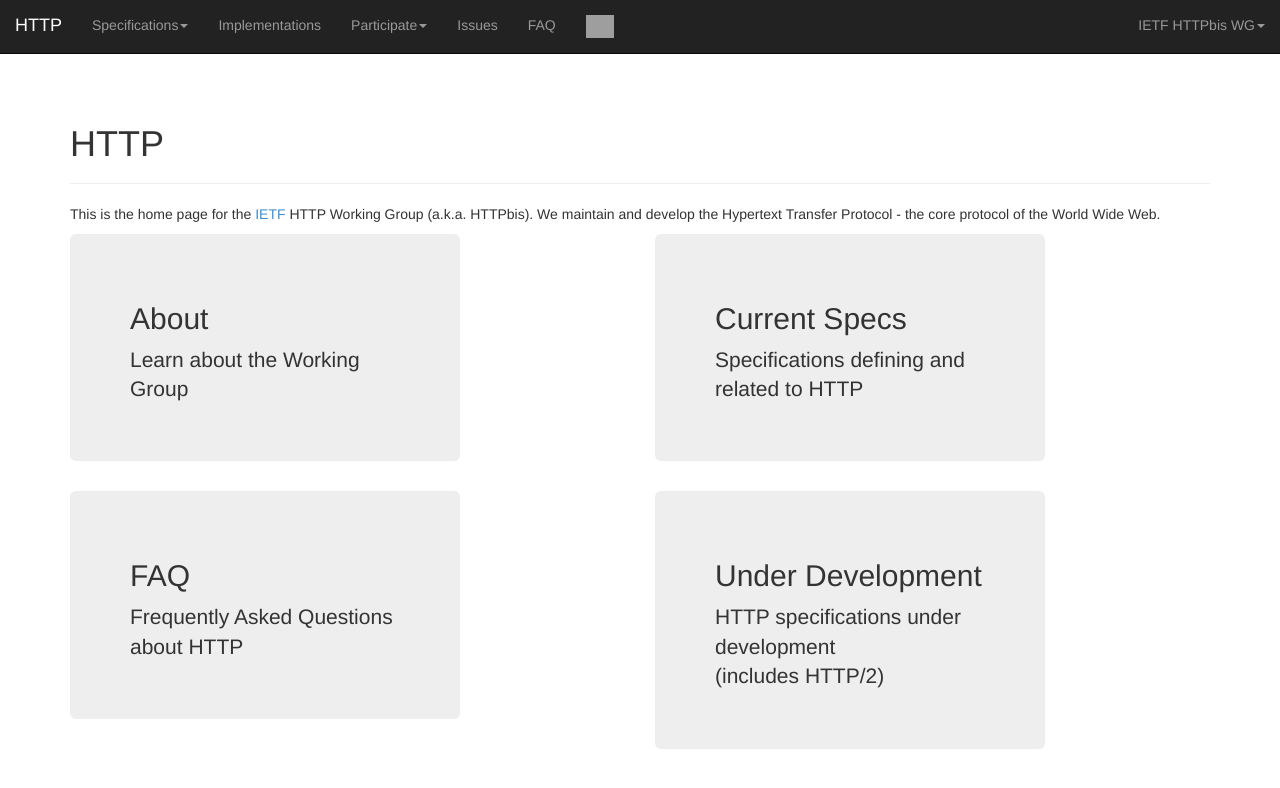
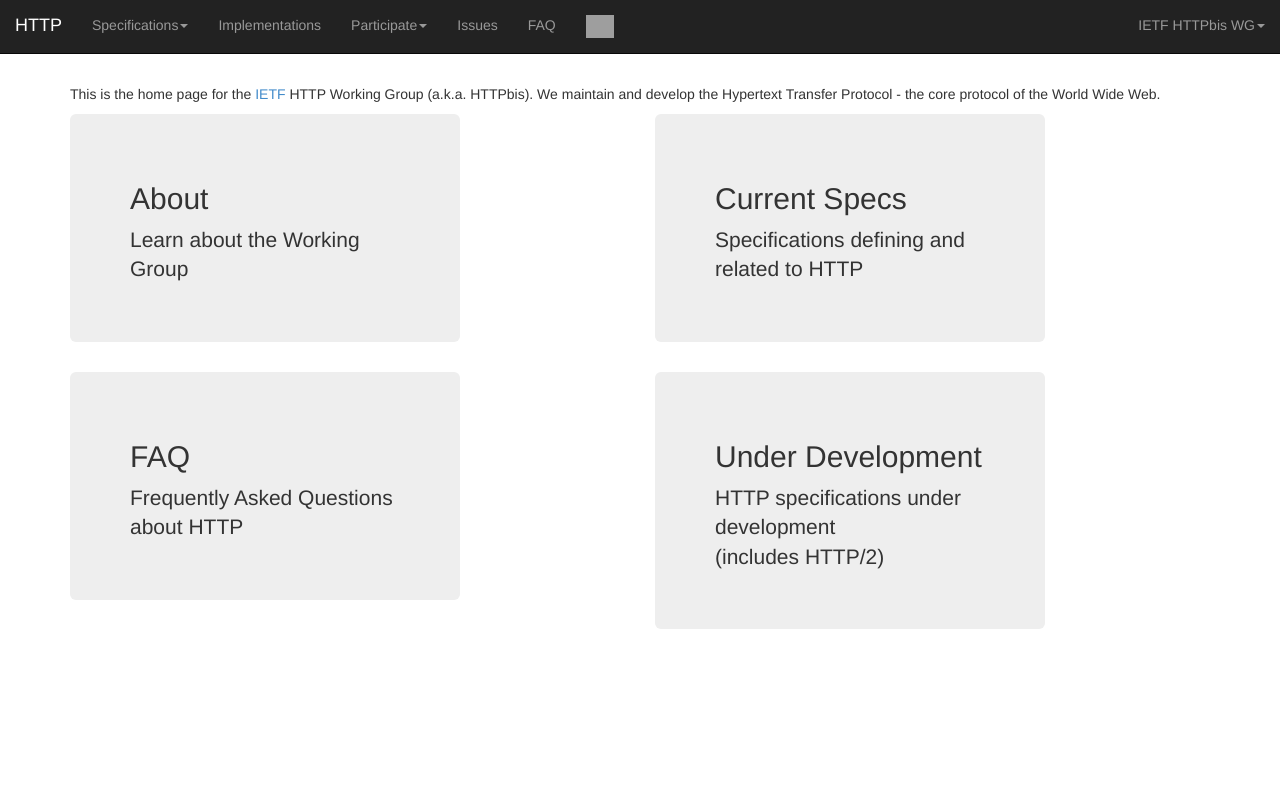
Before and after one commit to httpwg/httpwg.github.io, a Jekyll site: the page built from index.md, in a window 1280 px wide. Shown: the top 788 px of the page. Built offline with Jekyll 4.4.1, drawn with Linux system fonts in a browser that asks for light colours; grey boxes are pictures that could not be loaded.

Commit message:
get rid of h1 title

```diff
--- a/_layouts/front.html
+++ b/_layouts/front.html
@@ -21,10 +21,6 @@
 
         {% include banner.html %}
 
-        <div class="page-header">
-          <h1>{{ page.title }}</h1>
-        </div>
-
         {{ content }}
 
       </div>
```
